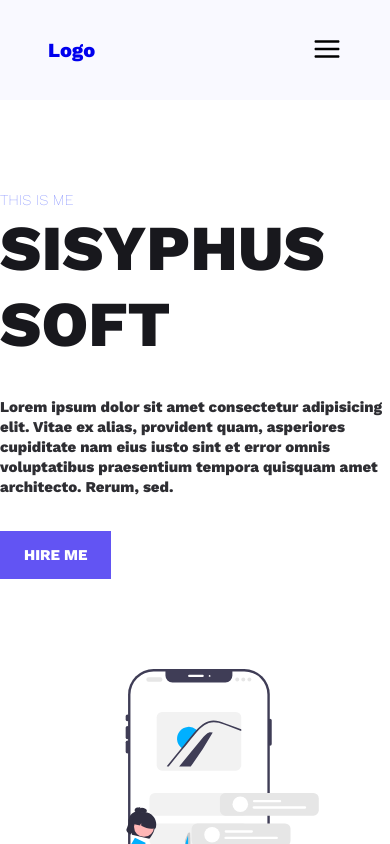
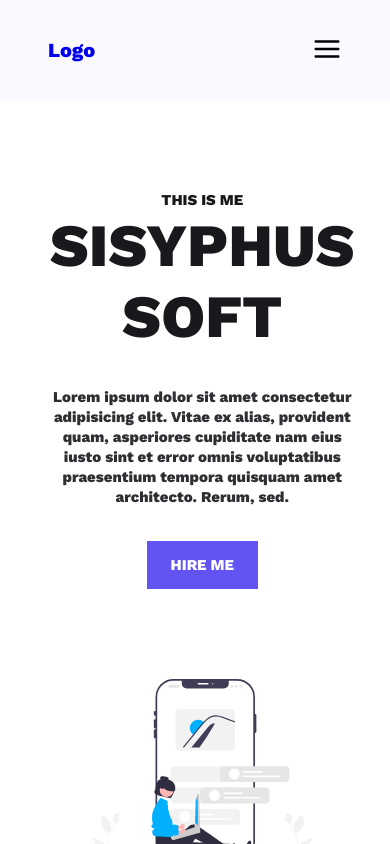
Before and after one commit to alibaltaci/React-Projects, a React (Vite) app in the folder multi-page-website-with-vite-and-styled-components/: page / in a window 390 px wide. Shown: the top 844 px of the page. Built offline with nearby package versions, Linux system fonts and the light colour scheme.

Commit message:
responsive hero

```diff
--- a/multi-page-website-with-vite-and-styled-components/src/components/Common/Container/StyledContainer.jsx
+++ b/multi-page-website-with-vite-and-styled-components/src/components/Common/Container/StyledContainer.jsx
@@ -71,6 +71,15 @@ export const StyledContainer = styled.div`
             `
     }
 
+    @media ( max-width: ${({theme}) => theme.media.tab} ) {
+        ${ props =>
+        props.grid &&
+            css`
+                grid-template-columns: 1fr 1fr;
+            `
+        }
+    }
+
     @media ( max-width: ${({theme}) => theme.media.mobile} ) {
         ${ props =>
             props.grid &&
@@ -81,13 +90,4 @@ export const StyledContainer = styled.div`
 
     }
 
-    @media ( max-width: ${({theme}) => theme.media.tab} ) {
-        ${ props =>
-        props.grid &&
-            css`
-                grid-template-columns: 1fr;
-            `
-        }
-    }
-
 `
--- a/multi-page-website-with-vite-and-styled-components/src/components/Common/Hero/HeroSection.jsx
+++ b/multi-page-website-with-vite-and-styled-components/src/components/Common/Hero/HeroSection.jsx
@@ -15,7 +15,12 @@ export default function HeroSection() {
             <div className="section-hero-data">
                 <Typography text={ topContent } className="hero-top-data" />
                 <Typography elementType="h1" text={ heading } className="hero-heading"  />
-                <Typography text={ content } opacity=".9" className="hero-para" />
+                <Typography text={ content }
+                    opacity=".9"
+                    margin="1.5rem 0 3.4rem 0"
+                    max-width="60rem"
+                    // align="center"
+                />
                 <Button route={route} text={button} />
             </div>
             {/* for image */}
--- a/multi-page-website-with-vite-and-styled-components/src/components/Common/Hero/StyledHeroSection.jsx
+++ b/multi-page-website-with-vite-and-styled-components/src/components/Common/Hero/StyledHeroSection.jsx
@@ -2,34 +2,12 @@ import { styled } from "styled-components";
 
 const StyledHeroSection = styled.section`
 
-    padding: 9rem 0;
+    padding: 9rem 2rem;
 
     .section-hero-data{
         display: flex;
         flex-direction: column;
         justify-content: center;
-    }
-
-    .btn{
-        max-width: 16rem;
-    }
-
-    .hero-top-data{
-        text-transform: uppercase;
-        font-weight: 500;
-        font-size: 1.5rem;
-        color: ${({theme}) => theme.colors.helper};
-    }
-
-    .hero-heading{
-        text-transform: uppercase;
-        font-size: 6.4rem;
-    }
-
-    .hero-para{
-        margin-top: 1.5rem;
-        margin-bottom: 3.4rem;
-        max-width: 60rem;
     }
 
     .section-hero-image{
@@ -46,6 +24,31 @@ const StyledHeroSection = styled.section`
         max-width: 80%;
     }
 
+    @media ( max-width: ${({theme}) => theme.media.tab}) {
+
+        /* .section-hero-data{
+            align-items: center;
+            margin: 0 3rem;
+        } */
+        .hero-image{
+            max-width: 100%;
+        }
+
+    }
+
+    @media ( max-width: ${({theme}) => theme.media.mobile}) {
+
+        .section-hero-data{
+            align-items: center;
+            margin: 0 3rem;
+        }
+
+        .hero-image{
+            max-width: 60%;
+        }
+
+    }
+
 `
 
 export default StyledHeroSection
--- a/multi-page-website-with-vite-and-styled-components/src/components/UI/Typography/StyledTypography.jsx
+++ b/multi-page-website-with-vite-and-styled-components/src/components/UI/Typography/StyledTypography.jsx
@@ -75,8 +75,25 @@ const sharedTextStyles = css`
             `
     }
 
+    ${ props =>
+        props.width &&
+            css`
+                width: ${ props.width };
+            `
+    }
+
+    ${ props =>
+        props.maxWidth &&
+            css`
+                max-width: ${ props.maxWidth };
+            `
+    }
+
     word-wrap: break-word;
 
+    @media ( max-width: ${({theme}) => theme.media.mobile}) {
+        text-align: center;
+    }
 `;
 
 const sharedTitleStyles = css`
```
